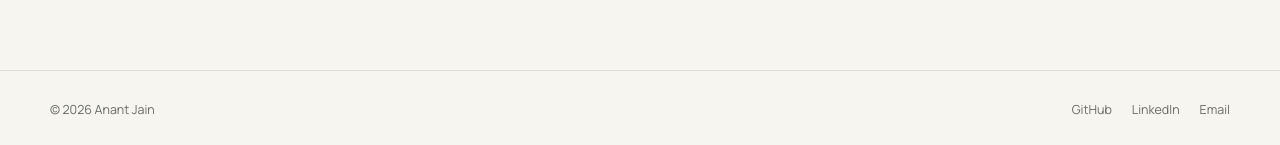
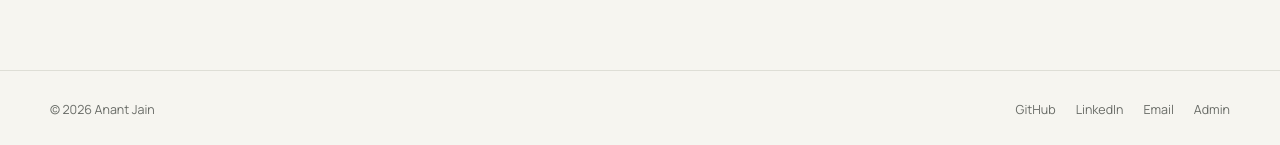
Before and after one commit to AnantJain9968/anantjain9968.github.io, a Next.js app: page / in a window 1280 px wide. Shown: the part 2768-2913 px from the top of the page. Built offline with nearby package versions, Linux system fonts and the light colour scheme; no server answers.

Commit message:
feat(admin): add admin login link to site footer

```diff
--- a/src/components/layout/Footer.tsx
+++ b/src/components/layout/Footer.tsx
@@ -1,5 +1,18 @@
+import Link from 'next/link';
 import { siteConfig } from '@/config/site';
 
 export function Footer() {
-  return <footer className="footer"><div className="container footer-inner"><span>© {new Date().getFullYear()} {siteConfig.name}</span><div><a href={siteConfig.social.github}>GitHub</a><a href={siteConfig.social.linkedin}>LinkedIn</a><a href={`mailto:${siteConfig.email}`}>Email</a></div></div></footer>;
+  return (
+    <footer className="footer">
+      <div className="container footer-inner">
+        <span>© {new Date().getFullYear()} {siteConfig.name}</span>
+        <div>
+          <a href={siteConfig.social.github}>GitHub</a>
+          <a href={siteConfig.social.linkedin}>LinkedIn</a>
+          <a href={`mailto:${siteConfig.email}`}>Email</a>
+          <Link href="/admin/login">Admin</Link>
+        </div>
+      </div>
+    </footer>
+  );
 }
```
